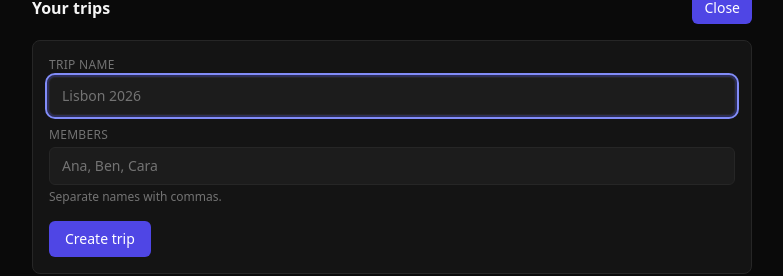
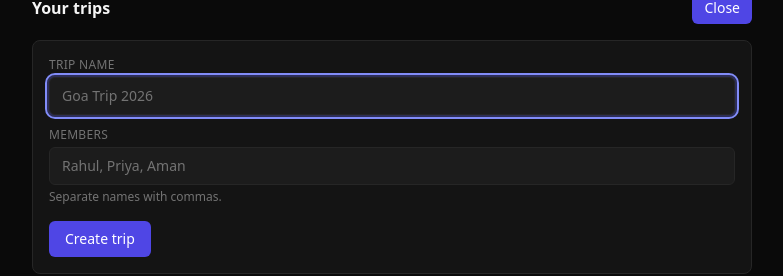
Before and after one commit to deba608/Group_Splits, a React (Vite) app: page / in a window 1280 px wide. Both pictures are taken after a click on the button "New trip". Shown: the part 140-416 px from the top of the page, without its empty margins (248-1031 px from the left). Built offline with nearby package versions, Linux system fonts and the light colour scheme.

Commit message:
Use Indian demo placeholders

```diff
--- a/src/App.tsx
+++ b/src/App.tsx
@@ -157,7 +157,7 @@ export default function App() {
                 id="trip-name"
                 value={name}
                 onChange={(e) => setName(e.target.value)}
-                placeholder="Lisbon 2026"
+                placeholder="Goa Trip 2026"
                 className="w-full rounded-md border border-border bg-surface-2 px-3 py-2 text-sm text-text placeholder:text-text-subtle focus:border-accent-500 focus:outline-none focus:ring-2 focus:ring-accent-500/30"
                 autoFocus
               />
@@ -171,7 +171,7 @@ export default function App() {
                 id="trip-members"
                 value={members}
                 onChange={(e) => setMembers(e.target.value)}
-                placeholder="Ana, Ben, Cara"
+                placeholder="Rahul, Priya, Aman"
                 className="w-full rounded-md border border-border bg-surface-2 px-3 py-2 text-sm text-text placeholder:text-text-subtle focus:border-accent-500 focus:outline-none focus:ring-2 focus:ring-accent-500/30"
               />
               <p className="mt-1 text-xs text-text-subtle">Separate names with commas.</p>
```
Also changed, not shown: 1 other file (tests, documents, lock files or other folders).
